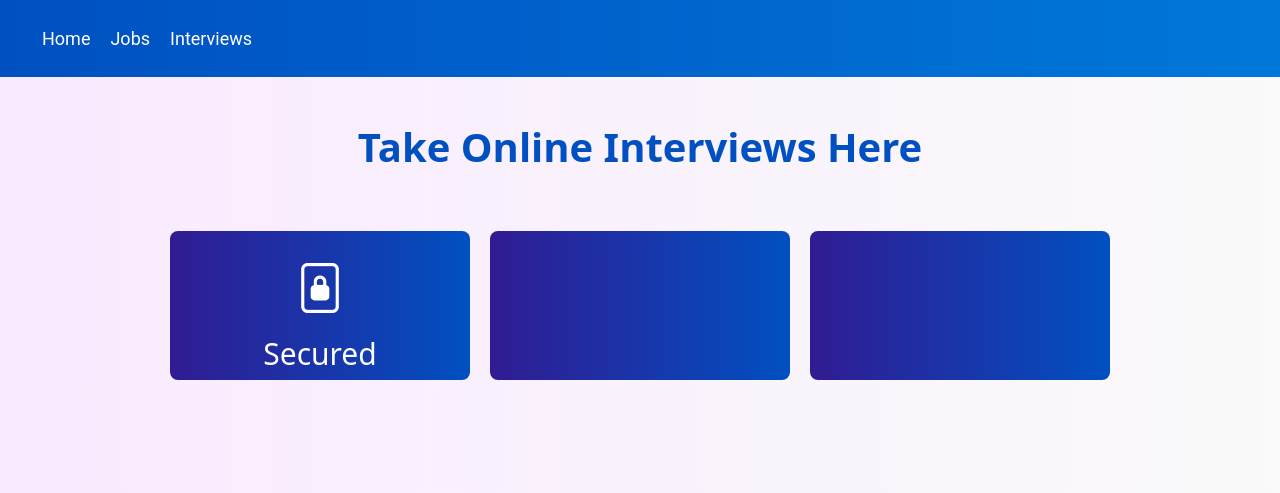
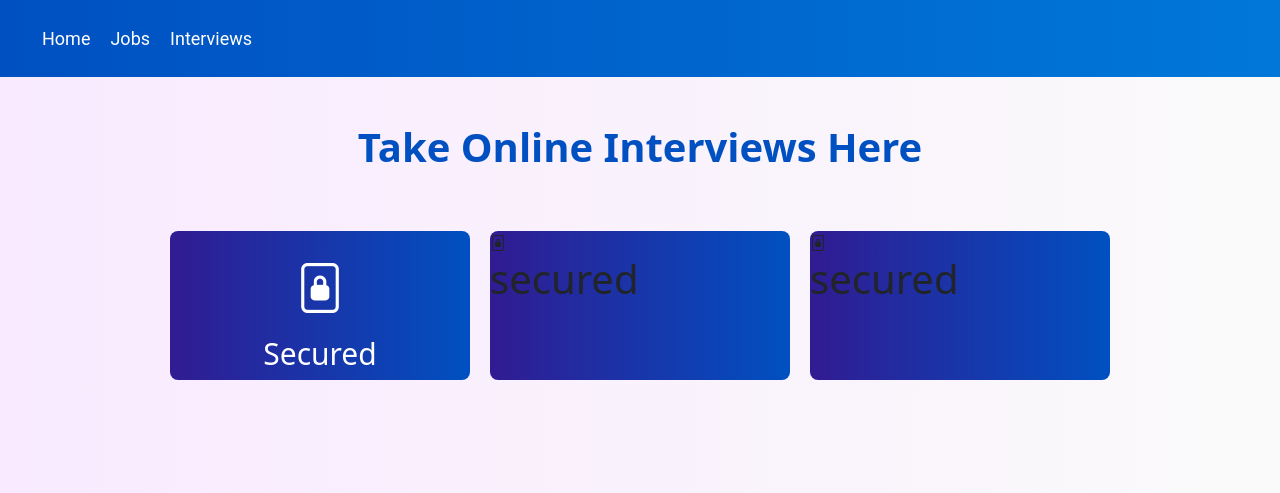
Before and after one commit to martin265/SmartWayConstructionProject, a PHP site: page /applicant_interviews.php in a window 1280 px wide. Shown: the top 493 px of the page. Run offline with PHP 8.4, Linux system fonts and the light colour scheme; some libraries are stand-ins or nearby versions.

Commit message:
updating the interviews page css

```diff
--- a/applicant_interviews.php
+++ b/applicant_interviews.php
@@ -32,13 +32,27 @@
                                 <h1>secured</h1>
                             </div>
                         </div>
-                        <!-- the other card for the items will be here -->
+
+                        <!-- =========== the other card here -->
                         <div class="interviews-panel-cards-2">
+                            <div class="interviews-panel-cards-1-title">
+                                <i class="bi bi-file-lock2"></i>
+                            </div>
 
+                            <div class="interviews-panel-cards-2-info">
+                                <h1>secured</h1>
+                            </div>
                         </div>
-                        <!-- the other card for the items will be here -->
+
+                        <!-- ============= the other card here -->
                         <div class="interviews-panel-cards-3">
+                            <div class="interviews-panel-cards-3-title">
+                                <i class="bi bi-file-lock2"></i>
+                            </div>
 
+                            <div class="interviews-panel-cards-3-info">
+                                <h1>secured</h1>
+                            </div>
                         </div>
 
                     </div>
```
